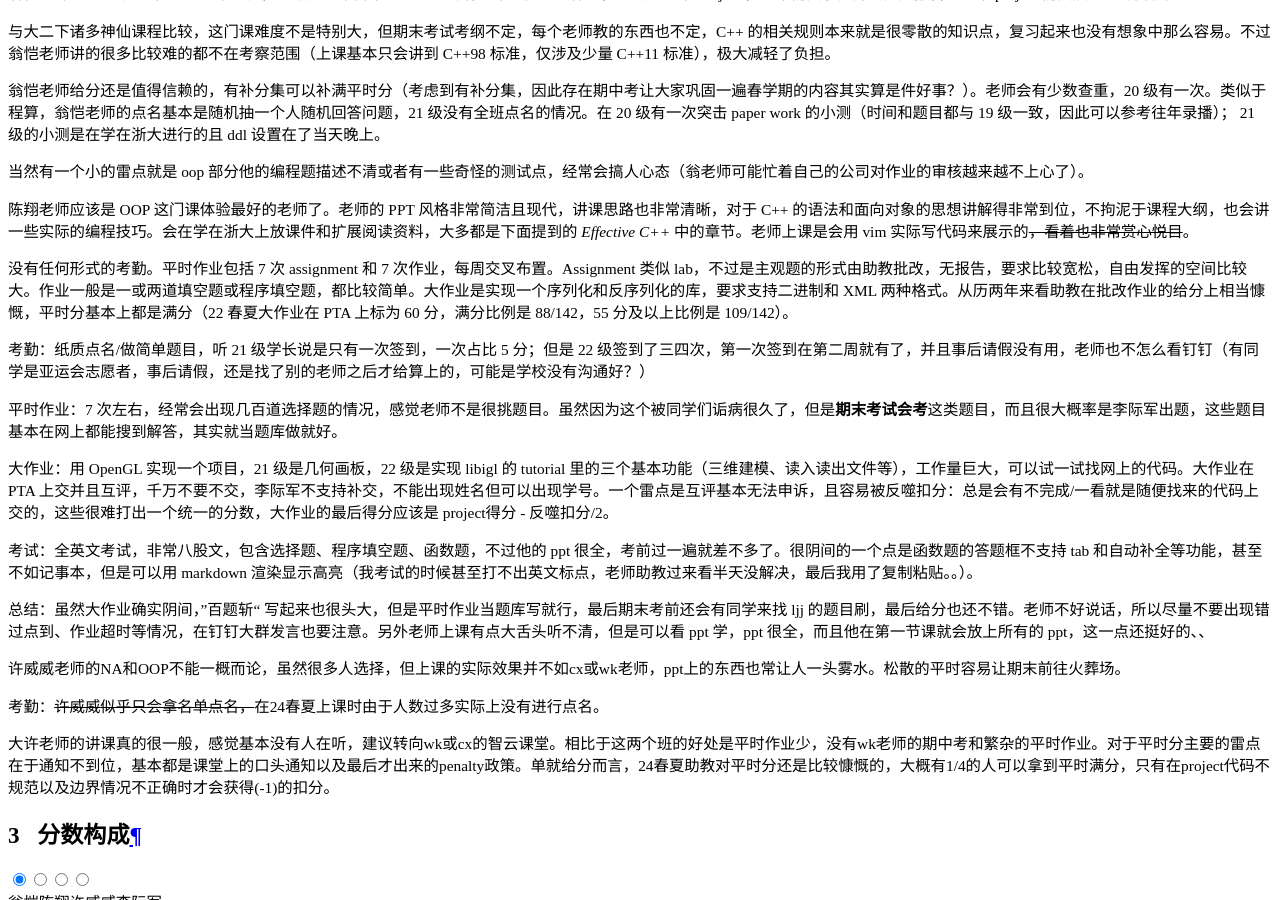
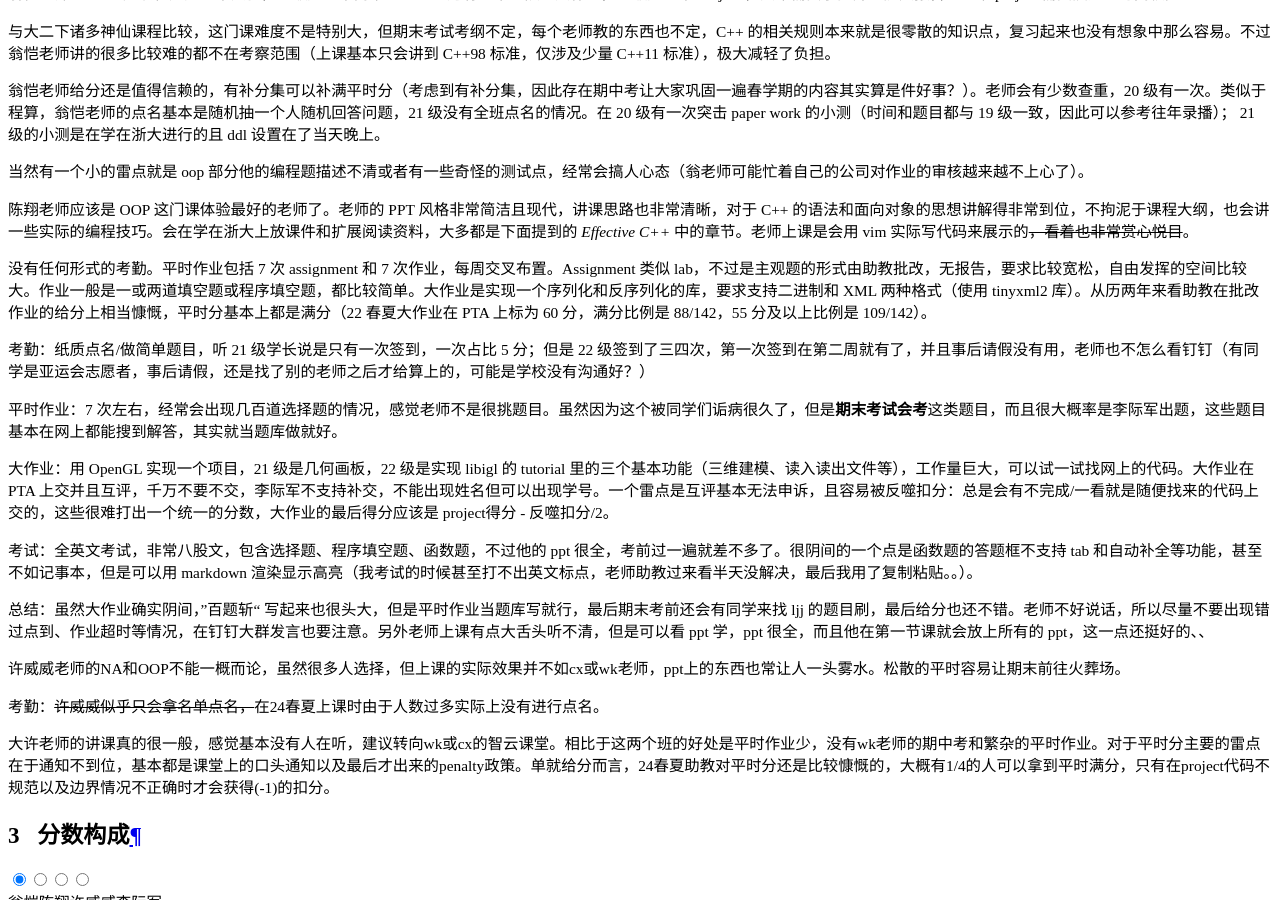
Before and after one commit to ZJU-Turing/TuringCourses, an MkDocs documentation site: the page built from docs/major_basic/object_oriented_programming/index.md, in a window 1280 px wide and 900 px high, scrolled down 18916 px. Built offline with MkDocs 1.6.1 and Material for MkDocs 9.7.7, drawn with Linux system fonts in a browser that asks for light colours; comment, search, counter and statistics services are not loaded.

Commit message:
Add clarifications to oop final project

```diff
--- a/docs/major_basic/object_oriented_programming/index.md
+++ b/docs/major_basic/object_oriented_programming/index.md
@@ -35,7 +35,7 @@
 
     陈翔老师应该是 OOP 这门课体验最好的老师了。老师的 PPT 风格非常简洁且现代，讲课思路也非常清晰，对于 C++ 的语法和面向对象的思想讲解得非常到位，不拘泥于课程大纲，也会讲一些实际的编程技巧。会在学在浙大上放课件和扩展阅读资料，大多都是下面提到的 *Effective C++* 中的章节。老师上课是会用 vim 实际写代码来展示的<del>，看着也非常赏心悦目</del>。
 
-    没有任何形式的考勤。平时作业包括 7 次 assignment 和 7 次作业，每周交叉布置。Assignment 类似 lab，不过是主观题的形式由助教批改，无报告，要求比较宽松，自由发挥的空间比较大。作业一般是一或两道填空题或程序填空题，都比较简单。大作业是实现一个序列化和反序列化的库，要求支持二进制和 XML 两种格式。从历两年来看助教在批改作业的给分上相当慷慨，平时分基本上都是满分（22 春夏大作业在 PTA 上标为 60 分，满分比例是 88/142，55 分及以上比例是 109/142）。
+    没有任何形式的考勤。平时作业包括 7 次 assignment 和 7 次作业，每周交叉布置。Assignment 类似 lab，不过是主观题的形式由助教批改，无报告，要求比较宽松，自由发挥的空间比较大。作业一般是一或两道填空题或程序填空题，都比较简单。大作业是实现一个序列化和反序列化的库，要求支持二进制和 XML 两种格式（使用 tinyxml2 库）。从历两年来看助教在批改作业的给分上相当慷慨，平时分基本上都是满分（22 春夏大作业在 PTA 上标为 60 分，满分比例是 88/142，55 分及以上比例是 109/142）。
 
 === "李际军"
 
```
